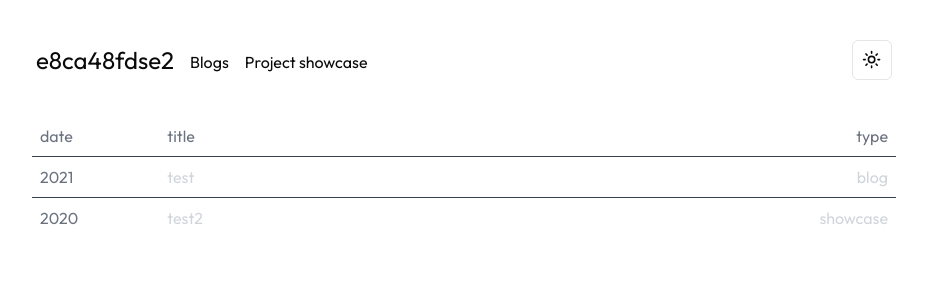
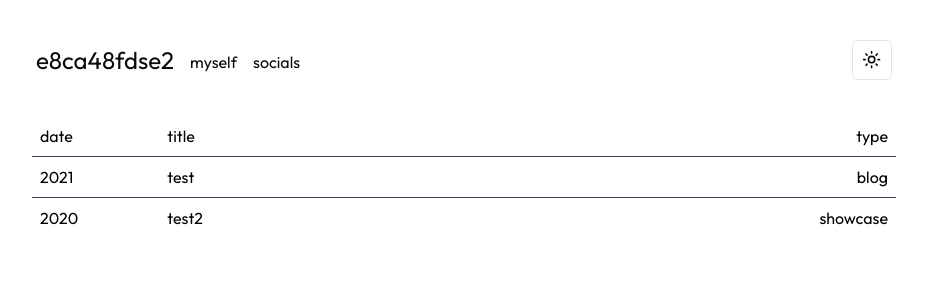
Before and after one commit to pickingname/port3, a Next.js app: page / in a window 1280 px wide. Shown: the top 300 px of the page, without its empty margins (176-1103 px from the left). Built offline with nearby package versions, Linux system fonts and the light colour scheme.

Commit message:
style: make light and dark theme colors better

```diff
--- a/app/entrycompo/BlogList.tsx
+++ b/app/entrycompo/BlogList.tsx
@@ -14,10 +14,10 @@ const blogPosts = [
 
 const Li = () => {
   return (
-    <div className="text-gray-300 p-4">
+    <div className="text-black dark:text-gray-500 p-4">
       <table className="w-full">
         <thead>
-          <tr className="text-left text-gray-500">
+          <tr className="text-left ">
             <th className="py-2 pl-2 pr-4 font-normal">date</th>
             <th className="py-2 pr-4 font-normal">title</th>
             <th className="py-2 pr-2 text-right font-normal">type</th>
@@ -27,10 +27,10 @@ const Li = () => {
           {blogPosts.map((post, index) => (
             <tr
               key={index}
-              className="border-t border-gray-700 cursor-pointer transition-colors duration-200 ease-in-out hover:bg-neutral-600 hover:bg-opacity-30"
+              className="border-t border-gray-700 cursor-pointer transition-colors duration-200 ease-in-out hover:bg-neutral-300 hover:bg-opacity-30 dark:hover:bg-neutral-600 dark:hover:bg-opacity-30"
               onClick={() => window.open(post.url, "_blank")}
             >
-              <td className="py-2 pl-2 pr-4 text-gray-500">{post.date}</td>
+              <td className="py-2 pl-2 pr-4">{post.date}</td>
               <td className="py-2 pr-56">{post.title}</td>
               <td className="py-2 pr-2 text-right">
                 {post.type.toLocaleString()}
--- a/app/entrycompo/Nav.tsx
+++ b/app/entrycompo/Nav.tsx
@@ -15,15 +15,14 @@ export default function nav() {
           href={"/blogs"}
           className="ml-4 items-center pt-1.5 transition-colors duration-200 ease-in-out hover:text-orange-600"
         >
-          Blogs
+          myself
         </Link>
         <Link
           href="/projects"
           className="ml-4 items-center pt-1.5 transition-colors duration-200 ease-in-out hover:text-orange-600"
         >
-          Project showcase
+          socials
         </Link>
-        {/* <p className="ml-4 items-center pt-1.5">Project showcase</p> */}
       </div>
 
       <div className="flex space-x-4">
```
